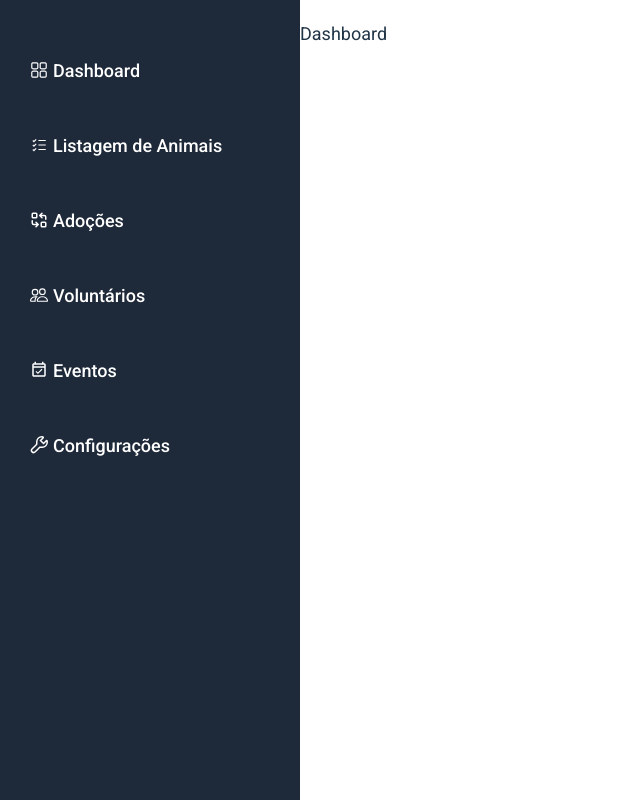
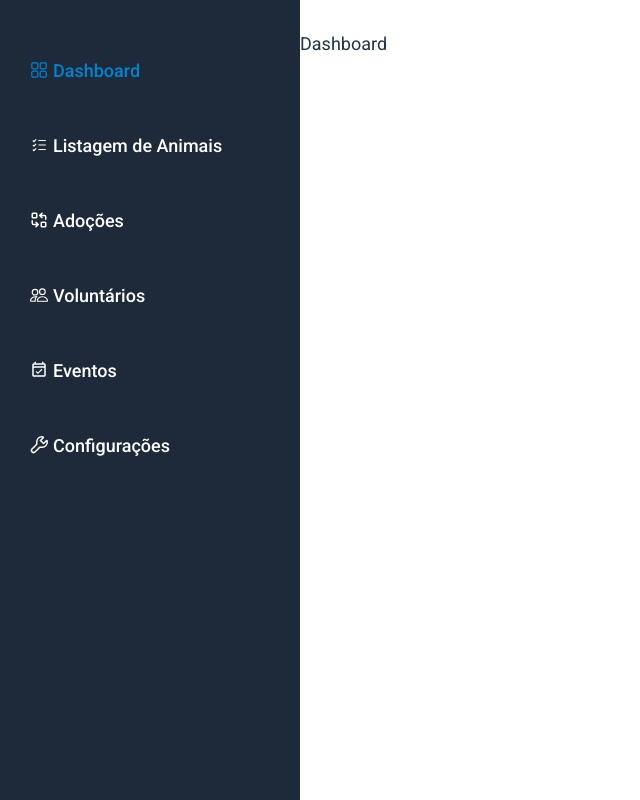
Before and after one commit to laecio22/adotaPets, a React (Vite) app in the folder adota-pets/: page / in a window 1280 px wide. Shown: the whole page, without its empty margins (0-640 px from the left). Built offline with nearby package versions, Linux system fonts and the light colour scheme.

Commit message:
style:mudança no display  do layout  pra  grid  e  estilização  dos  links  navbar  quando  estão  active

```diff
--- a/adota-pets/src/App.tsx
+++ b/adota-pets/src/App.tsx
@@ -16,9 +16,9 @@ const Settings = lazy(() => import("./components/Settings/Settings"));
 function App() {
   return (
     <BrowserRouter>
-      <main className="flex min-h-screen  ">
+      <main className="grid min-h-screen sm:grid-cols-[300px_1fr] grid-cols-1 ">
         <Navbar />
-        <div className="flex-1 pt-8">
+        <div className=" pt-12">
           <Routes>
             <Route
               path="/"
--- a/adota-pets/src/components/Navbar/Navbar.tsx
+++ b/adota-pets/src/components/Navbar/Navbar.tsx
@@ -5,6 +5,9 @@ import { BsPeople } from "react-icons/bs";
 import { MdOutlineEventAvailable } from "react-icons/md";
 import { GrConfigure } from "react-icons/gr";
 import { NavLink} from "react-router";
+import { FaBars, FaXmark } from "react-icons/fa6";
+import { useState } from "react";
+
 
 const itemsNavbar = [
   {
@@ -42,15 +45,19 @@ const itemsNavbar = [
   },
 ];
 const Navbar = () => {
+  const [openMenu, setOpenMenu] =  useState(false)
+
+
   return (
-    <nav className="w-[300px] bg-gray-800 text-white pt-8 flex justify-center  ">
+    <nav className=" bg-gray-800 text-white pt-8 flex justify-center  ">
       <ul className="w-full  ">
         {itemsNavbar.map((item) => (
           <li key={item.label}>
             <NavLink
               to={item.url}
-              className="mt-10 flex gap-2 h-20 items-center   hover:bg-slate-400  pl-12 transition duration-300 cursor-pointer
-          hover:text-sky-200"
+              className = {({isActive}) => {
+              return   isActive ? " text-sky-600  mt-10 flex gap-2 h-20 items-center pl-12 transition duration-300 cursor-pointer" : "mt-10 flex gap-2 h-20 items-center   hover:bg-slate-400  pl-12 transition duration-300 cursor-pointer hover:text-sky-200"
+              }}
             >
               <span>{item.icon}</span>
               {item.label}
```
